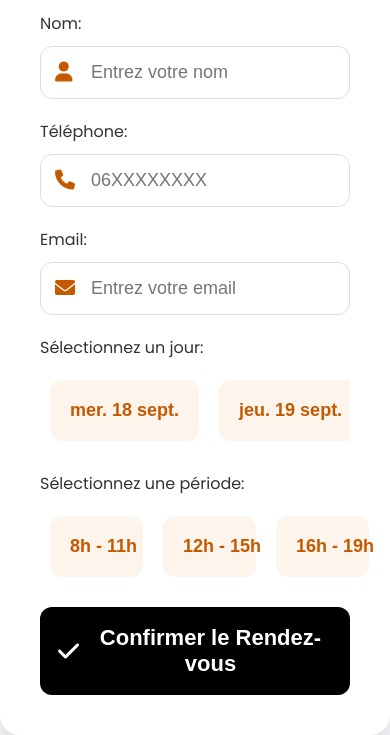
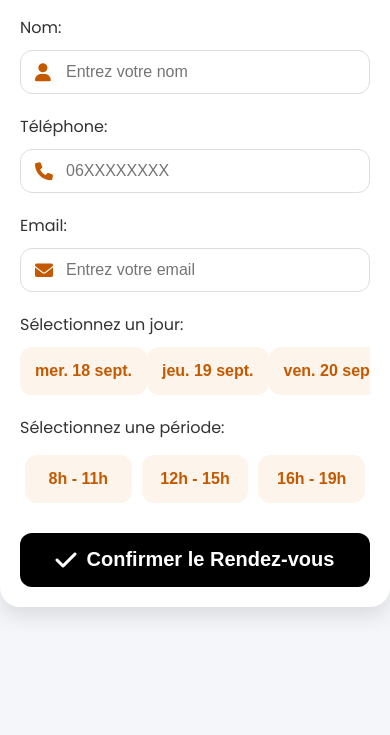
Before and after one commit to imadlahsini/rendezvous-app, a website: page public/index.html in a window 390 px wide. Shown: the part 162-897 px from the top of the page. After the commit the page ends 844 px from the top, so only its background shows below. Drawn offline with Linux system fonts and the light colour scheme.

```diff
--- a/public/index.html
+++ b/public/index.html
@@ -81,17 +81,17 @@
 
         .time-selector {
             display: flex;
-            justify-content: space-between;
+            justify-content: space-between; /* Ensure all time slots fit in one line */
             margin-bottom: 20px;
+            flex-wrap: nowrap;
         }
 
         .time-selector button {
-            width: 30%; /* Fit three buttons in one line */
+            flex: 1 1 33%;  /* Each time button takes 1/3 of the line */
+            margin: 5px;
         }
 
         .day-selector button, .time-selector button {
-            flex: 0 0 auto;
-            margin: 10px;
             background-color: #FDF4EB;
             color: #C45900;
             border: none;
@@ -212,6 +212,48 @@
             background-color: #FF5722;
         }
 
+        /* Mobile Responsiveness */
+        @media (max-width: 600px) {
+            .container {
+                padding: 20px;
+            }
+
+            h1 {
+                font-size: 24px;
+            }
+
+            .input-container input {
+                padding: 12px 12px 12px 45px;
+                font-size: 16px;
+            }
+
+            .input-container .fa {
+                font-size: 18px;
+            }
+
+            .time-selector button {
+                flex: 1 1 30%;  /* Ensure time slots fit in one line */
+                margin-bottom: 10px;
+            }
+
+            .day-selector button, .time-selector button {
+                font-size: 16px;
+                padding: 15px;
+            }
+
+            .submit-btn {
+                padding: 15px;
+                font-size: 20px;
+            }
+
+            .success-popup-content {
+                padding: 20px;
+            }
+
+            .checkmark {
+                font-size: 24px;
+            }
+        }
     </style>
 </head>
 <body>
@@ -231,21 +273,18 @@
         <form id="rendezvous-form">
             <label for="name">Nom:</label>
             <div class="input-container">
-                <!-- FontAwesome icon for name -->
                 <i class="fa fa-user"></i>
                 <input type="text" id="name" placeholder="Entrez votre nom" required>
             </div>
 
             <label for="phone">Téléphone:</label>
             <div class="input-container">
-                <!-- FontAwesome icon for phone -->
                 <i class="fa fa-phone"></i>
-                <input type="tel" id="phone" placeholder="06XXXXXXXX" pattern="[6-7][0-9]{8}" inputmode="tel" required>
+                <input type="tel" id="phone" placeholder="06XXXXXXXX" pattern="(06|07)[0-9]{8}" inputmode="tel" required>
             </div>
 
             <label for="email">Email:</label>
             <div class="input-container">
-                <!-- FontAwesome icon for email -->
                 <i class="fa fa-envelope"></i>
                 <input type="email" id="email" placeholder="Entrez votre email" required>
             </div>
@@ -271,7 +310,6 @@
         // Success Popup Control
         function showSuccessPopup() {
             document.getElementById('success-popup').classList.add('show');
-            // Animate the progress bar
             setTimeout(() => {
                 document.getElementById('progress').style.width = '100%';
             }, 100);
```
